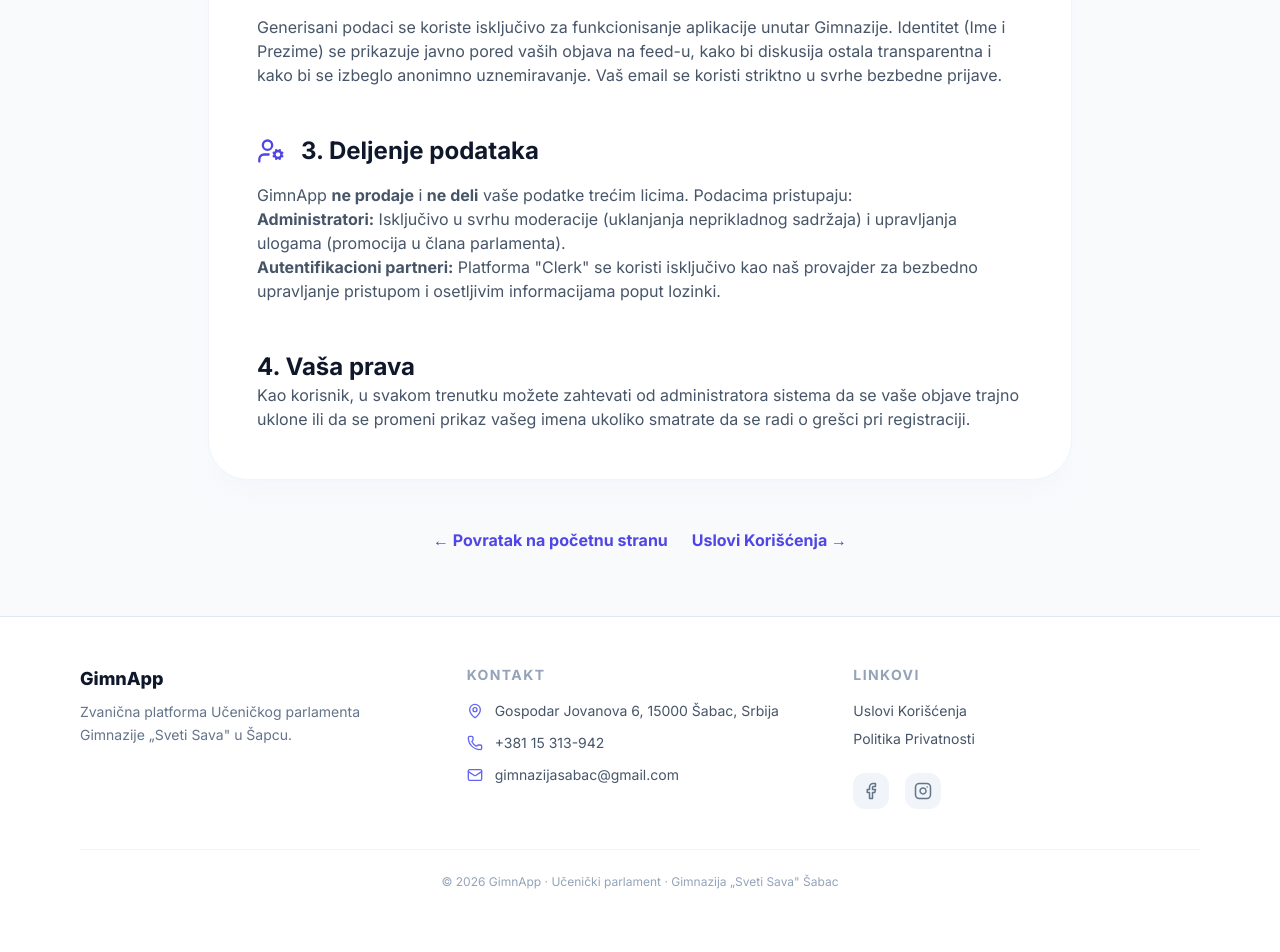
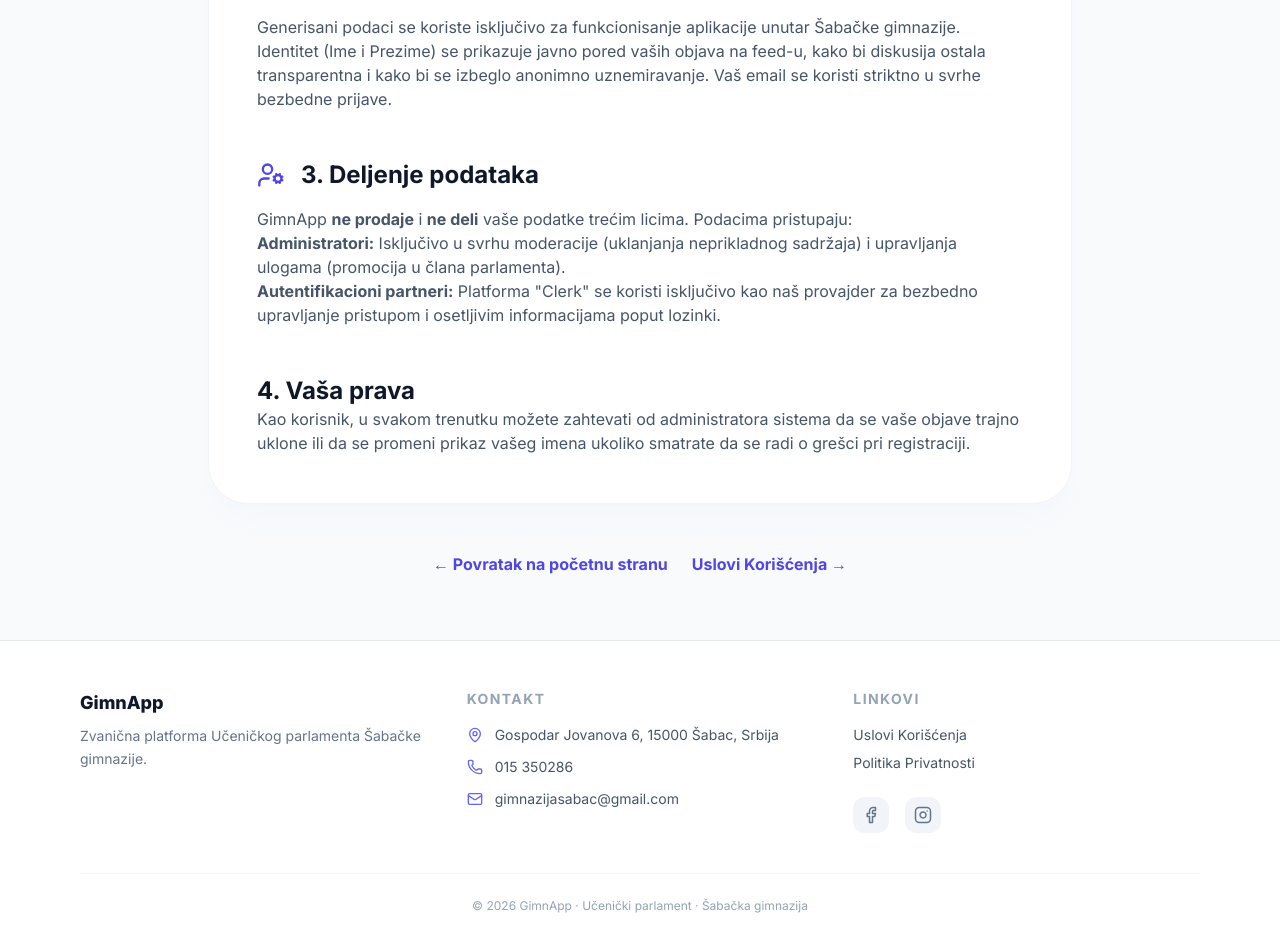
Before and after one commit to z0b1/gimn-app, a Next.js app: page /privatnost in a window 1280 px wide. Shown: the part 836-1788 px from the top of the page. Built offline with nearby package versions, Linux system fonts and the light colour scheme; no server answers.

Commit message:
some small gramar mistakes fixing

```diff
--- a/src/app/layout.tsx
+++ b/src/app/layout.tsx
@@ -9,7 +9,7 @@
 
 export const metadata: Metadata = {
   title: "GimnApp - Učenički parlament",
-  description: "Zvanična aplikacija Učeničkog parlamenta Gimnazije 'Sveti Sava' u Šapcu.",
+  description: "Zvanična aplikacija Učeničkog parlamenta Šabačke gimnazije.",
 };
 
 import { ThemeProvider } from "@/components/providers/ThemeProvider";
--- a/src/app/privatnost/page.tsx
+++ b/src/app/privatnost/page.tsx
@@ -42,7 +42,7 @@
              <h2 className="m-0 text-2xl font-bold">2. Kako koristimo podatke</h2>
           </div>
           <p className="text-slate-600 dark:text-slate-300">
-            Generisani podaci se koriste isključivo za funkcionisanje aplikacije unutar Gimnazije. Identitet (Ime i Prezime) se prikazuje javno pored vaših objava na feed-u, kako bi diskusija ostala transparentna i kako bi se izbeglo anonimno uznemiravanje. Vaš email se koristi striktno u svrhe bezbedne prijave.
+            Generisani podaci se koriste isključivo za funkcionisanje aplikacije unutar Šabačke gimnazije. Identitet (Ime i Prezime) se prikazuje javno pored vaših objava na feed-u, kako bi diskusija ostala transparentna i kako bi se izbeglo anonimno uznemiravanje. Vaš email se koristi striktno u svrhe bezbedne prijave.
           </p>
 
           <div className="flex items-center gap-4 mb-4 mt-12">
--- a/src/app/uslovi-koriscenja/page.tsx
+++ b/src/app/uslovi-koriscenja/page.tsx
@@ -31,7 +31,7 @@
             <h2 className="m-0 text-2xl font-bold">1. O platformi</h2>
           </div>
           <p className="text-slate-600 dark:text-slate-300">
-            GimnApp je interna digitalna platforma Učeničkog parlamenta Gimnazije, namenjena isključivo učenicima i zaposlenima škole. Platforma omogućava praćenje vesti, glasanje o pravilima, postavljanje pitanja parlamentu i interakciju unutar zajednice.
+            GimnApp je interna digitalna platforma Učeničkog parlamenta Šabačke gimnazije, namenjena isključivo učenicima i zaposlenima škole. Platforma omogućava praćenje vesti, glasanje o pravilima, postavljanje pitanja parlamentu i interakciju unutar zajednice.
           </p>
 
           <div className="flex items-center gap-4 mb-4 mt-12">
--- a/src/components/layout/Footer.tsx
+++ b/src/components/layout/Footer.tsx
@@ -13,7 +13,7 @@
           <div>
             <h2 className="text-lg font-extrabold text-slate-900 dark:text-white mb-2">GimnApp</h2>
             <p className="text-sm text-slate-500 dark:text-slate-400 leading-relaxed">
-              Zvanična platforma Učeničkog parlamenta Gimnazije „Sveti Sava&quot; u Šapcu.
+              Zvanična platforma Učeničkog parlamenta Šabačke gimnazije.
             </p>
           </div>
 
@@ -27,8 +27,8 @@
               </li>
               <li className="flex items-center gap-3">
                 <Phone size={16} className="shrink-0 text-indigo-500" />
-                <a href="tel:+38115313942" className="hover:text-indigo-600 dark:hover:text-indigo-400 transition-colors">
-                  +381 15 313-942
+                <a href="tel:+38115350286" className="hover:text-indigo-600 dark:hover:text-indigo-400 transition-colors">
+                  015 350286
                 </a>
               </li>
               <li className="flex items-center gap-3">
@@ -81,7 +81,7 @@
         </div>
 
         <div className="mt-10 pt-6 border-t border-slate-100 dark:border-slate-800 text-center text-xs text-slate-400 dark:text-slate-600">
-          © {currentYear} GimnApp · Učenički parlament · Gimnazija „Sveti Sava&quot; Šabac
+          © {currentYear} GimnApp · Učenički parlament · Šabačka gimnazija
         </div>
       </div>
     </footer>
```
